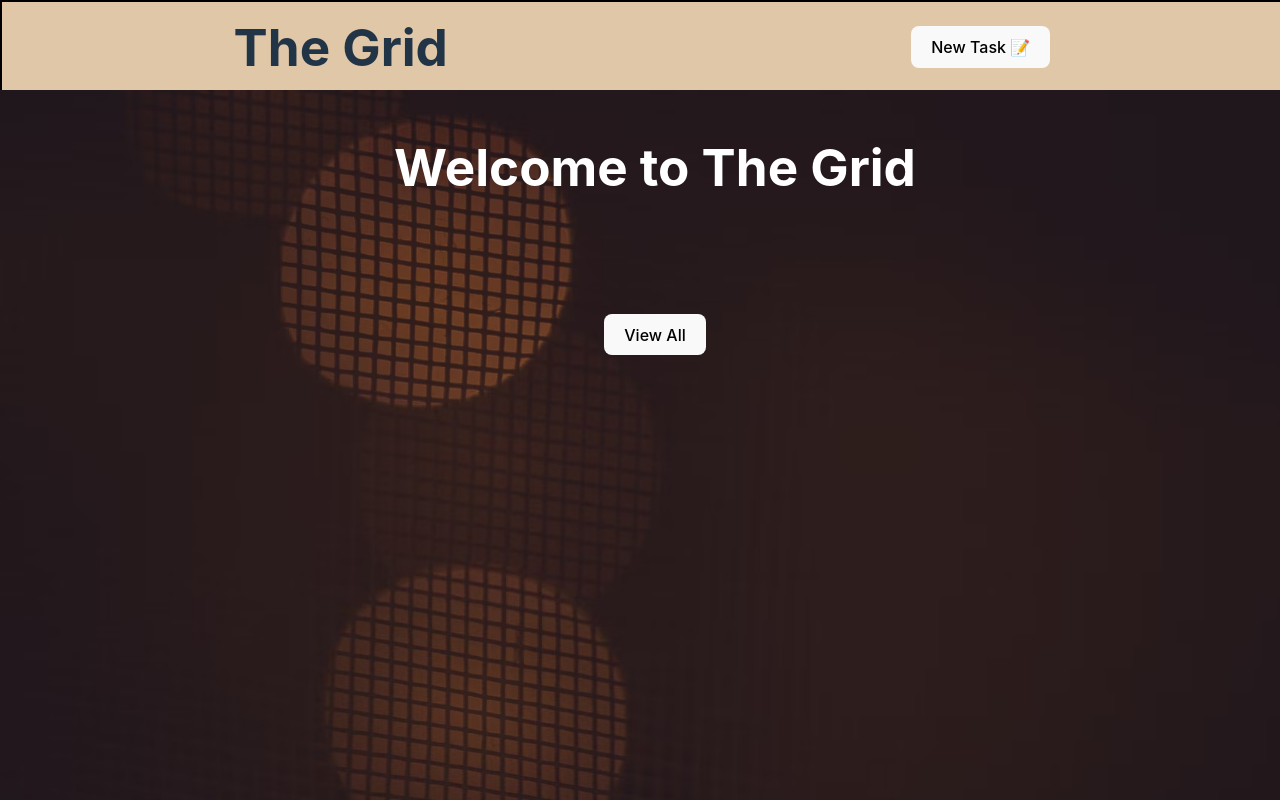
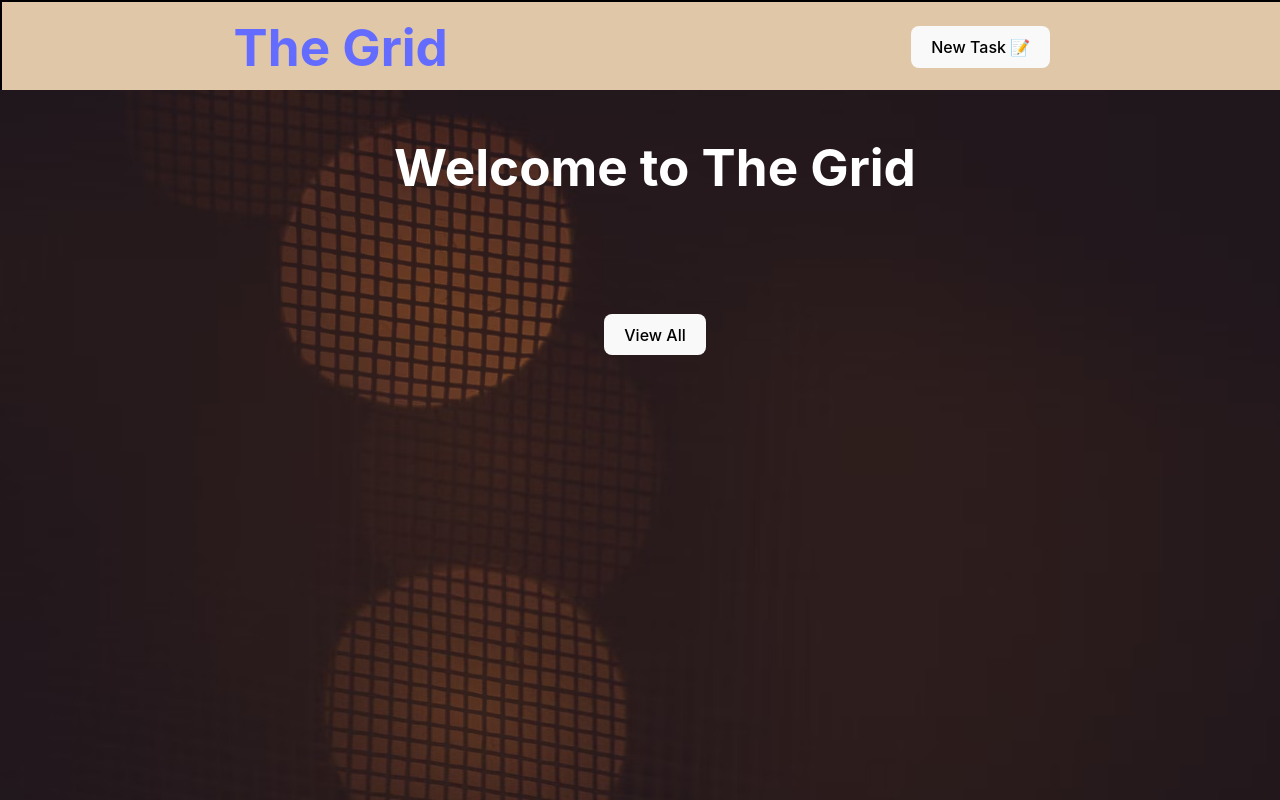
Before and after one commit to JBMontes/grid-frontend, a React (Vite) app: page / in a window 1280 px wide. Built offline with nearby package versions, Linux system fonts and the light colour scheme.

Commit message:
Added Links to navbar and detail showAll page

```diff
--- a/src/components/Detail.jsx
+++ b/src/components/Detail.jsx
@@ -38,6 +38,7 @@ export default function Detail() {
             </div>
             <div className="buttons">
                 <button onClick={handleDelete}>Delete</button>
+               <Link to='/grid'> <button>↩︎</button></Link>
             </div>
 
 
--- a/src/components/NavBar.jsx
+++ b/src/components/NavBar.jsx
@@ -1,3 +1,4 @@
+import { Link } from "react-router-dom"
 import "../styles/NavBar.css"
 
 export default function NavBar(){
@@ -5,7 +6,7 @@ export default function NavBar(){
 return(
  <div className="navBar">
 
-    <h1> The Grid</h1>
+   <Link to='/'><h1> The Grid</h1></Link>
 
 <button>New Task 📝</button>
 
--- a/src/components/ShowAll.jsx
+++ b/src/components/ShowAll.jsx
@@ -28,7 +28,7 @@ useEffect(() => {
 
             <div className="list">
 
-        { list.map((task)=>
+        { list.sort((a,b)=> a.priority - b.priority).map((task)=>
 
             <TaskCard key={task.id} task={task}/>
 
```
